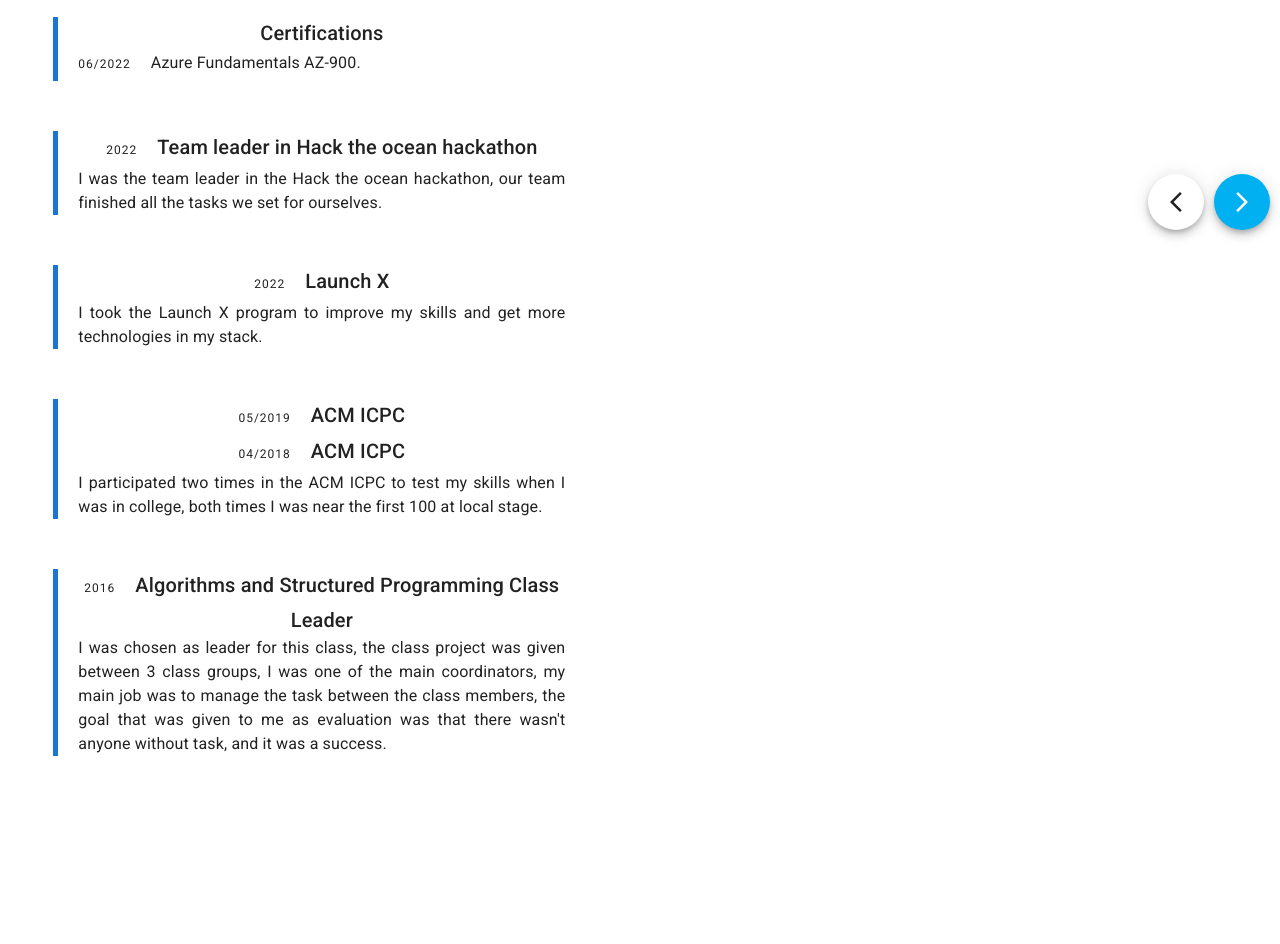
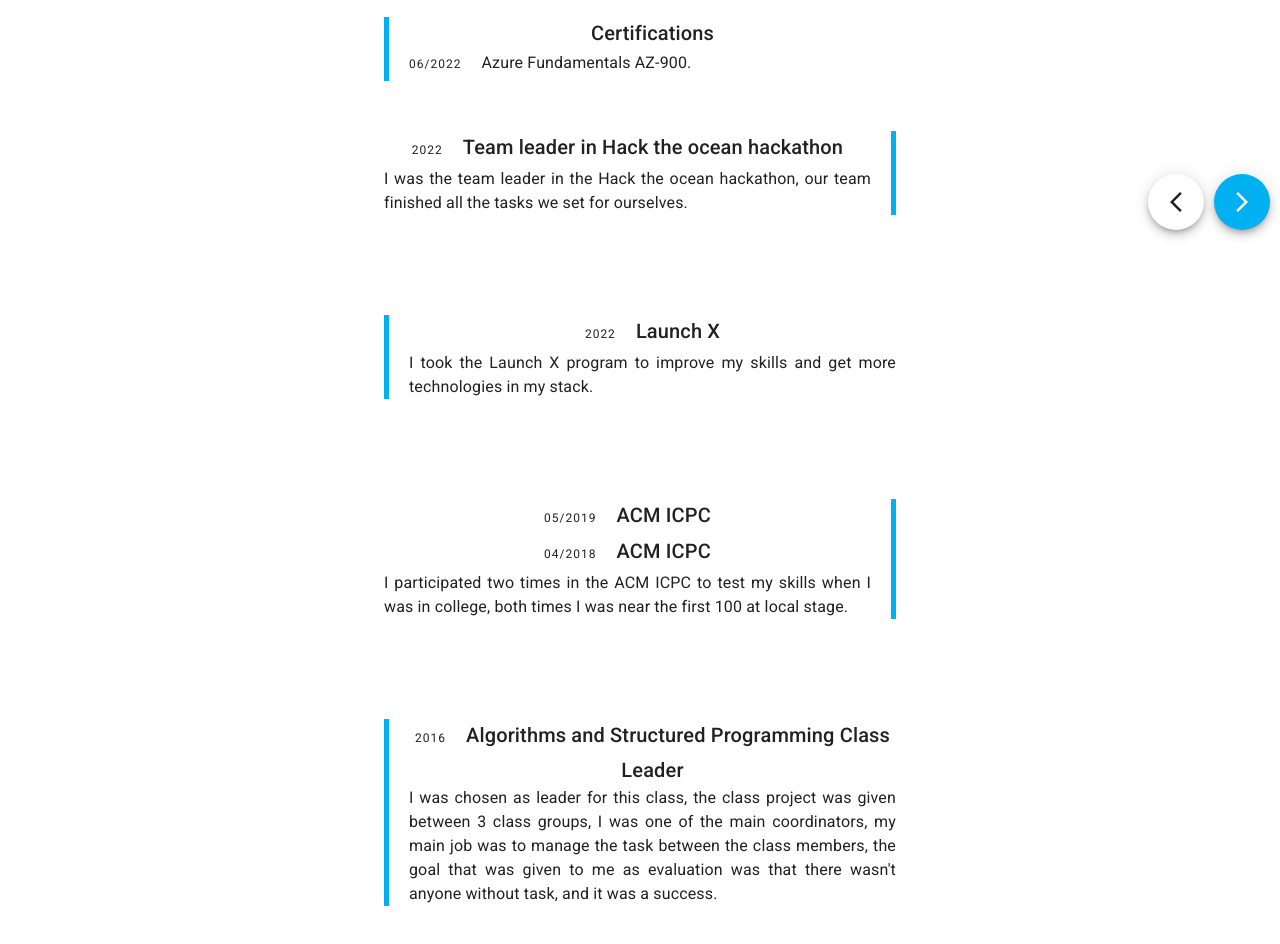
Before and after one commit to OscarGPDev/OscarGPDev, a React (Create React App) app: page /experience in a window 1280 px wide. Shown: the part 560-1504 px from the top of the page. Before the commit the page ends 1446 px from the top, so only its background shows below. Built offline with nearby package versions, Linux system fonts and the light colour scheme.

Commit message:
Correcciones visuales

```diff
--- a/src/pages/Experience.js
+++ b/src/pages/Experience.js
@@ -63,12 +63,18 @@
                 <Typography variant="h3" sx={{marginY: "50px"}}>
                     {translate('experience_others')}
                 </Typography>
+                <div style={{display: "flex",
+                    justifyContent:"center",
+                    flexDirection:"column",
+                    alignItems:"center",
+                }}>
                 <Grid container direction="column" sx={{
-                    borderLeft: "5px solid #1976d2", width: {
+                    borderLeft: "5px solid #00b0f0",
+                    width: {
                         xs: "100%",
                         md: "40vw",
                         lg: "40vw",
-                    }
+                    },
                 }}>
                     <Grid item sx={{marginLeft: "20px"}}>
                         <Typography variant="h6">
@@ -80,7 +86,7 @@
                     </Grid>
                 </Grid>
                 <Grid container direction="column" sx={{
-                    borderLeft: "5px solid #1976d2", width: {
+                    borderRight: "5px solid #00b0f0", width: {
                         xs: "100%",
                         md: "40vw",
                         lg: "40vw",
@@ -88,7 +94,7 @@
                     marginY: "50px"
 
                 }}>
-                    <Grid item sx={{marginLeft: "20px"}}>
+                    <Grid item sx={{marginRight: "20px"}}>
                         <Typography variant="h6">
                             <Typography variant="overline" sx={{marginRight: "20px"}}>2022</Typography>
                             {translate("experience_hack_the_ocean_title")}
@@ -97,7 +103,7 @@
                     </Grid>
                 </Grid>
                 <Grid container direction="column" sx={{
-                    borderLeft: "5px solid #1976d2", width: {
+                    borderLeft: "5px solid #00b0f0", width: {
                         xs: "100%",
                         md: "40vw",
                         lg: "40vw",
@@ -113,14 +119,14 @@
                     </Grid>
                 </Grid>
                 <Grid container direction="column" sx={{
-                    borderLeft: "5px solid #1976d2", width: {
+                    borderRight: "5px solid #00b0f0", width: {
                         xs: "100%",
                         md: "40vw",
                         lg: "40vw",
                     },
                     marginY: "50px"
                 }}>
-                    <Grid item sx={{marginLeft: "20px"}}>
+                    <Grid item sx={{marginRight: "20px"}}>
                         <Typography variant="h6">
                             <Typography variant="overline" sx={{marginRight: "20px"}}>05/2019</Typography>
                             ACM ICPC
@@ -133,7 +139,7 @@
                     </Grid>
                 </Grid>
                 <Grid container direction="column" sx={{
-                    borderLeft: "5px solid #1976d2", width: {
+                    borderLeft: "5px solid #00b0f0", width: {
                         xs: "100%",
                         md: "40vw",
                         lg: "40vw",
@@ -149,7 +155,7 @@
                                     align="justify">{translate("experience_class_leader_body")}</Typography>
                     </Grid>
                 </Grid>
-
+                </div>
             </Paper>
         </Fade>
     );
```
